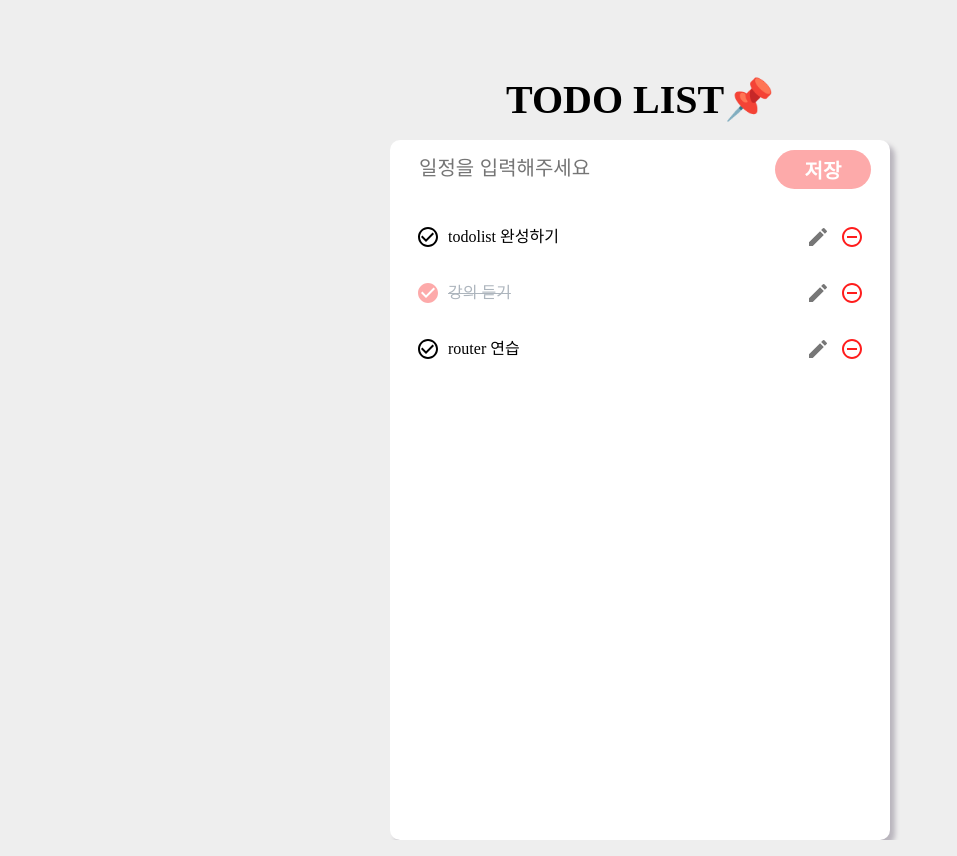
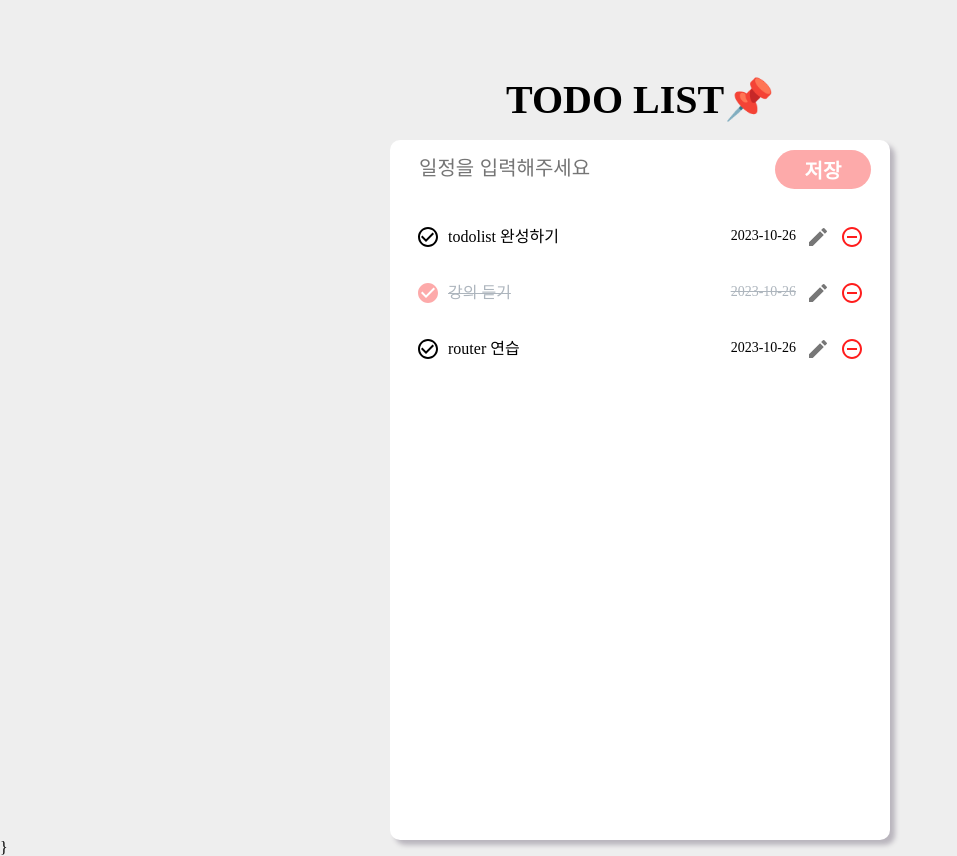
Before and after one commit to haeun82/react_todo_haeun, a React (Create React App) app: page / in a window 1280 px wide. Shown: the whole page, without its empty margins (0-957 px from the left). Built offline with nearby package versions, Linux system fonts and the light colour scheme.

Commit message:
모달 수정중.. 라우터 없앰

```diff
--- a/src/App.js
+++ b/src/App.js
@@ -3,7 +3,6 @@ import { createGlobalStyle } from 'styled-components';
 import reset, { Reset } from "styled-reset";
 import styled from 'styled-components';
 import { v4 as uuidv4 } from 'uuid';
-
 
 import MainPage from './components/MainPage';
 import { useEffect, useRef, useState } from 'react';
@@ -28,23 +27,29 @@ const MainTitleText = styled.p`
 
 
 function App() {
+  const today = new Date();
+  const nowYear = today.getFullYear();
+  const nowMonth = today.getMonth();
+  const nowDate = today.getDate();
+  const date = `${nowYear}-${(nowMonth + 1)}-${nowDate}`;
+
   const [todoLists, setTodoLists] = useState([
     {
       id: 1,
       text: 'todolist 완성하기',
-      date: new Date(),
+      date,
       checked: false
     },
     {
       id: 2,
       text: '강의 듣기',
-      date: new Date(),
+      date,
       checked: true
     },
     {
       id: 3,
       text: 'router 연습',
-      date: new Date(),
+      date,
       checked: false
     }
   ]);
@@ -77,13 +82,12 @@ function App() {
   };
 
   return (
-    <BrowserRouter>
+    <>
       <GlobalStyle />
       <MainTitleText>TODO LIST📌</MainTitleText>
-      <Routes>
-        <Route path='/' element={<MainPage todoLists={todoLists} onAdd={handleAdd} onRemove={handleRemove} onCheck={handleCheckBox} />}/>
-      </Routes>
-    </BrowserRouter>
+      <MainPage todoLists={todoLists} onAdd={handleAdd} onRemove={handleRemove} onCheck={handleCheckBox} />}
+    </>
+
   );
 }
 
--- a/src/components/MainPage.jsx
+++ b/src/components/MainPage.jsx
@@ -22,7 +22,7 @@ function MainPage(props) {
 	return (
 		<TodoMainWrapper>
 			<TodoInput onAdd={onAdd}></TodoInput>
-      <TodoList todoLists={todoLists} onRemove={onRemove} onCheck={onCheck} ></TodoList>
+      <TodoList todoLists={todoLists} onRemove={onRemove} onCheck={onCheck}></TodoList>
 		</TodoMainWrapper>
 	);
 }
--- a/src/components/TodoListItem.jsx
+++ b/src/components/TodoListItem.jsx
@@ -26,6 +26,8 @@ const CheckBox = styled.div`
 const Text = styled.div`
 	margin-left: 0.5rem;
 	flex: 1;
+	display: flex;
+	justify-content: space-between;
 
 	/* 체크됐을 때 보여줄 스타일 */
 	${props => props.checked &&
@@ -34,6 +36,11 @@ const Text = styled.div`
 			text-decoration: line-through;
 		`
 	}
+`;
+
+const DateText = styled.span`
+	font-size: 14px;
+	margin-right: 10px;
 `;
 
 const ChangeContent = styled.div`
@@ -62,13 +69,12 @@ const Remove = styled.div`
 `;
 
 function TodoListItem(props) {
-  const { todoList:{id, text, date, checked}, onRemove, onCheck } = props;
+  const { todoList:{id, text, date, checked}, onRemove, onCheck, } = props;
 	const [ onModal, setOnModal] = useState(false);
 
 	const handleModal = () => {
 		setOnModal(true);
 		console.log(props);
-
 	};
 
   return (
@@ -76,10 +82,16 @@ function TodoListItem(props) {
       <CheckBox checked={checked} onClick={() => { onCheck(id) }} >
         {checked ? <MdCheckCircle /> : <MdCheckCircleOutline />}
       </CheckBox>
-      <Text checked={checked}>{text}</Text>
+      <Text checked={checked}>
+				{text}
+				<DateText>{date}</DateText>
+
+			</Text>
       <ChangeContent>
-        <MdCreate onChange={handleModal}/>
-				{onModal && <TodoModal setOnModal={setOnModal} />}
+        <MdCreate
+				onChange={handleModal}
+				onClick={onModal && <TodoModal onModal={onModal} setOnModal={setOnModal} todoList={{todoList:{id, text, date, checked}}} />}/>
+				{/* todoList={todoList} */}
 				{props.children}
       </ChangeContent>
       <Remove onClick={() => { onRemove(id) }}>
--- a/src/components/TodoModal.jsx
+++ b/src/components/TodoModal.jsx
@@ -37,14 +37,17 @@ const TodoModalTitle = styled.input`
 `;
 
 function TodoModal(props) {
-  const { todo:{id, text, date, checked}, setOnModal } = props;
+  const { todoList:{id, text, date, checked}, setOnModal, onModal } = props;
+  console.log(props);
 
   return (
-    <TodoModalWrapper setOnModal={setOnModal}>
+    <TodoModalWrapper setOnModal={() => {
+      return setOnModal(onModal);
+    }}>
       <TodoModalTop>
         <p className='top-title'>내용 수정하기</p>
       </TodoModalTop>
-
+      <TodoModalTitle>{text}</TodoModalTitle>
     </TodoModalWrapper>
   );
 }
```
Also changed, not shown: src/components/TodoList.jsx (+8 -0 lines).
